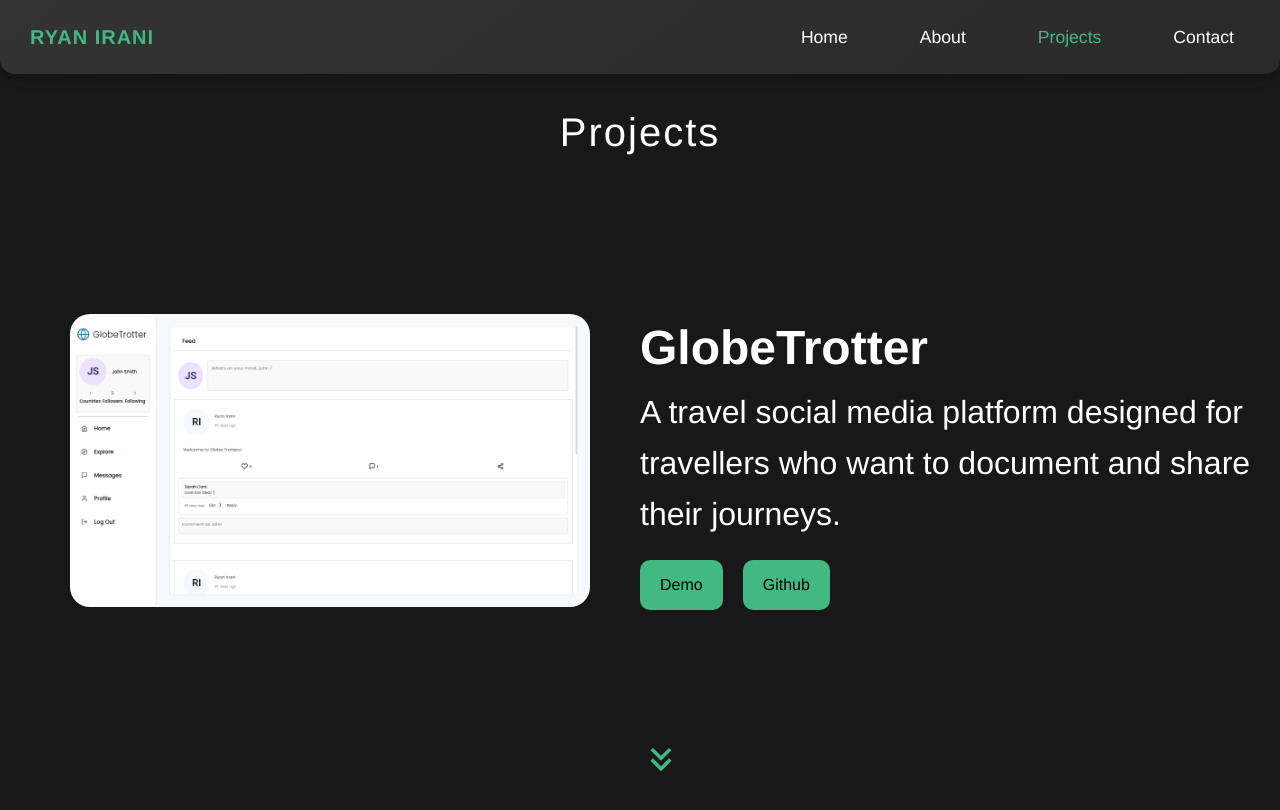
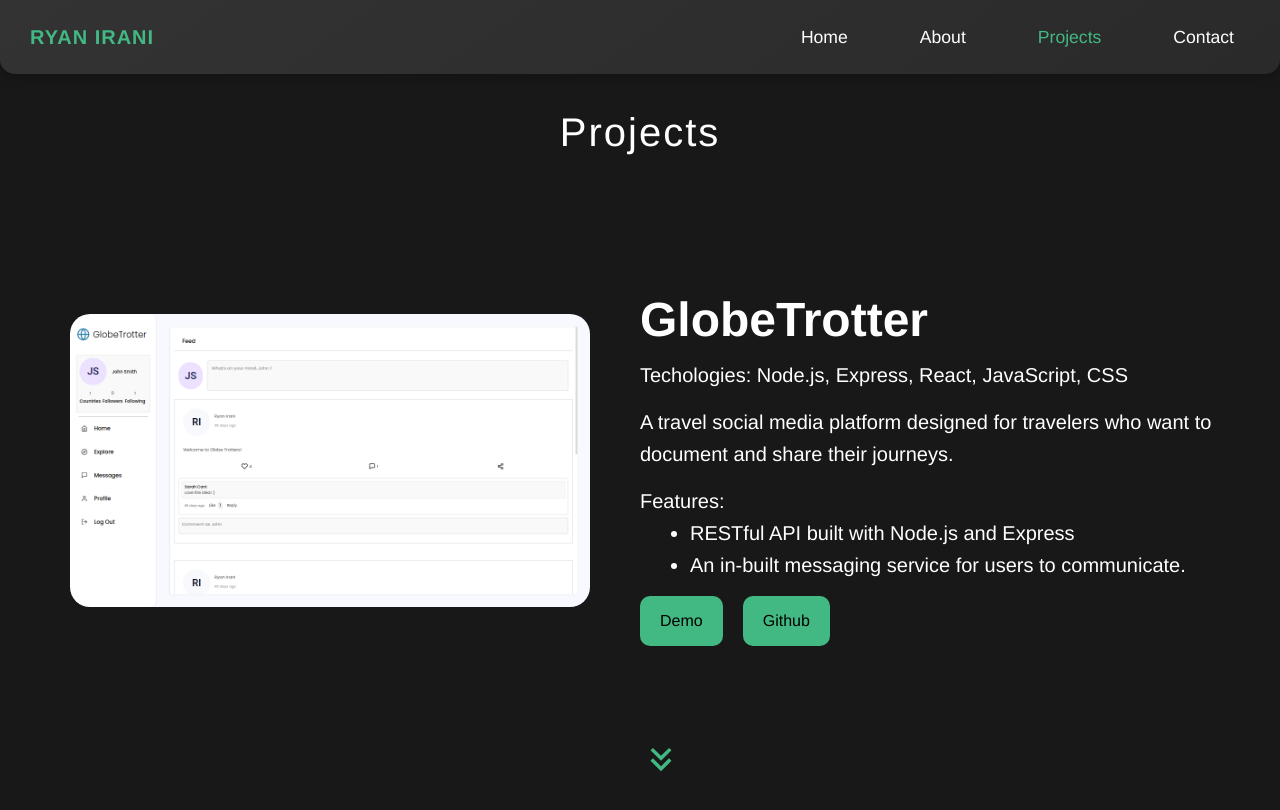
Before and after one commit to justryan55/portfolio, a Vue app: page /projects in a window 1280 px wide. Shown: the top 810 px of the page. Built offline with nearby package versions, Linux system fonts and the light colour scheme.

Commit message:
updated projects and responsiveness

```diff
--- a/src/components/Projects.vue
+++ b/src/components/Projects.vue
@@ -14,7 +14,12 @@ export default defineComponent({
           id: 1,
           title: 'GlobeTrotter',
           img: 'GlobeTrotter001.png',
-          desc: 'A travel social media platform designed for travellers who want to document and share their journeys.',
+          technologies: 'Node.js, Express, React, JavaScript, CSS',
+          desc: 'A travel social media platform designed for travelers who want to document and share their journeys.',
+          features: [
+            'RESTful API built with Node.js and Express',
+            'An in-built messaging service for users to communicate.',
+          ],
           demo: 'https://travel-project-eight-phi.vercel.app/',
           github: 'https://github.com/justryan55/travel-project',
         },
@@ -22,7 +27,13 @@ export default defineComponent({
           id: 2,
           title: 'UmbrellaTalk',
           img: 'UmbrellaTalk000.png',
+          technologies: 'Node.js, Express, React, MongoDB, JavaScript, CSS',
           desc: 'A messaging platform where users can chat, edit messages, update profiles, and manage their data.',
+          features: [
+            'Integrated MongoDB for efficient data storage and retrieval.',
+            'Developed RESTful APIs for user authentication and message handling.',
+          ],
+
           demo: 'https://umbrella-talk-api-zeta.vercel.app/',
           github: 'https://github.com/justryan55/umbrella-talk',
         },
@@ -30,7 +41,12 @@ export default defineComponent({
           id: 3,
           title: 'Prompter',
           img: 'Prompter000.png',
+          technologies: 'Node.js, Express, Vue.js, JavaScript, CSS',
           desc: 'An application that encourages users to send daily messages to their family and friends by providing a new prompt each day.',
+          features: [
+            'Backend APIs for prompt generation and storage using Node.js and Express.',
+            'Vue.js-powered frontend for an engaging user experience.',
+          ],
           demo: 'https://prompter-git-deployment-ryans-projects-20a8834f.vercel.app/',
           github: 'https://github.com/justryan55/prompter-app',
         },
@@ -128,7 +144,17 @@ export default defineComponent({
         </div>
         <div class="information">
           <h1 class="header">{{ item.title }}</h1>
+          <p v-if="item.technologies" class="text">Techologies: {{ item.technologies }}</p>
+
           <p class="text">{{ item.desc }}</p>
+
+          <div v-if="item.features" class="text features">
+            <p><strong>Features:</strong></p>
+            <ul>
+              <li v-for="(feature, index) in item.features" :key="index">{{ feature }}</li>
+            </ul>
+          </div>
+
           <div v-if="item.id !== 5" class="btn-container">
             <a class="btn" :href="item.demo" target="_blank">Demo</a>
             <a class="btn" :href="item.github" target="_blank">Github</a>
@@ -190,9 +216,9 @@ a {
 }
 
 .information {
-  display: grid;
-  grid-template-rows: 0.5fr 1.5fr 0.5fr;
-  align-items: center;
+  display: flex;
+  flex-direction: column;
+  /* align-items: center; */
 
   /* animation: slideIn 1s ease-in-out; */
 }
@@ -242,9 +268,9 @@ a {
 }
 
 .text {
-  font-size: 2rem;
+  font-size: 1.25rem;
   color: white;
-  margin-bottom: 20px;
+  margin-bottom: 15px;
 }
 
 .hidden {
@@ -267,6 +293,11 @@ a {
   bottom: 80px;
   left: 50%;
 }
+
+.text ul li {
+  margin-left: 50px;
+}
+
 /*
 @media (max-width: 1200px) {
   .header {
@@ -330,7 +361,11 @@ a {
 
   .text {
     font-size: 1rem;
-    margin: 15px 0px;
+    margin: 5px;
+  }
+
+  .features {
+    display: none;
   }
 
   .image {
@@ -356,7 +391,7 @@ a {
 
   .btn-container {
     justify-content: space-around;
-    padding-top: 0px;
+    padding-top: 5px;
     width: 80vw;
   }
 
--- a/src/views/ProjectsView.vue
+++ b/src/views/ProjectsView.vue
@@ -22,8 +22,16 @@ import Projects from '@/components/Projects.vue'
   text-align: center;
 }
 
+@media (max-width: 1024px) {
+  .header {
+    visibility: hidden;
+  }
+}
+
 @media (max-width: 768px) {
   .header {
+    display: none;
+
     top: 50px;
     background-color: #181818;
   }
```
